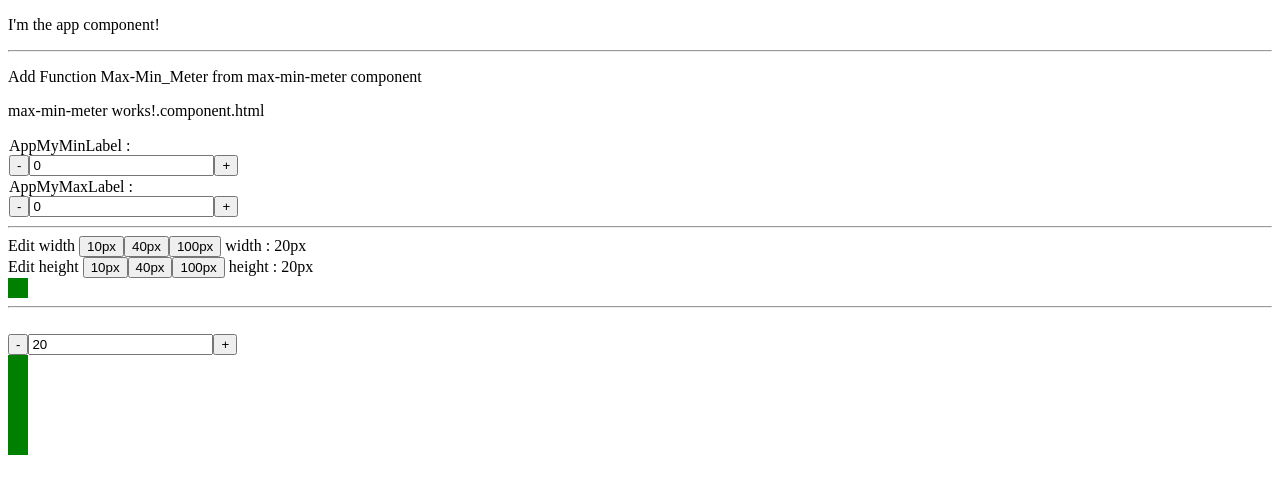
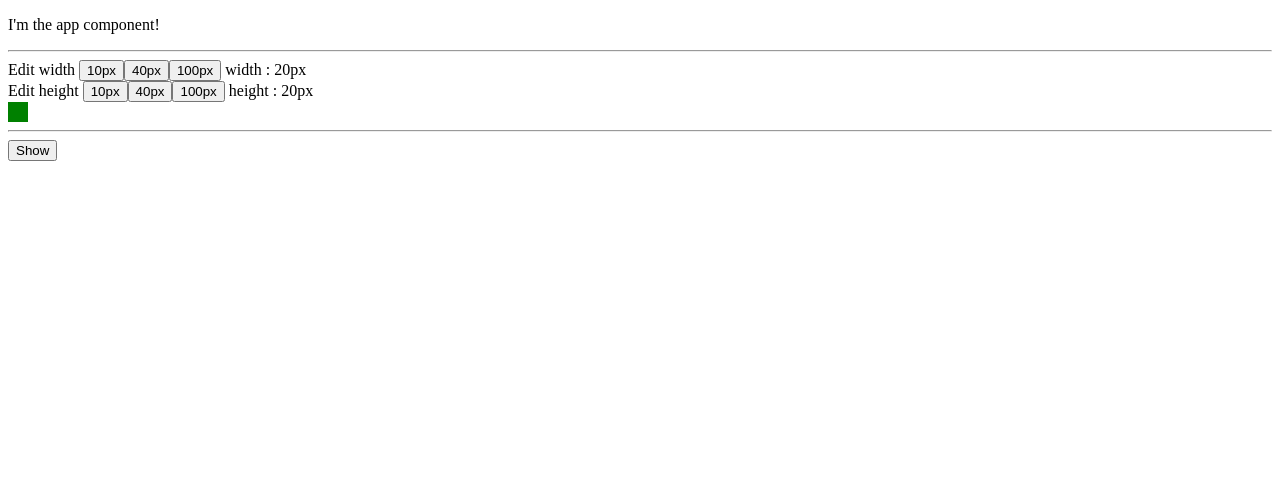
Before and after one commit to Vasutron/learn-angular, an Angular app: page / in a window 1280 px wide. Shown: the top 494 px of the page. Built offline with nearby package versions, Linux system fonts and the light colour scheme.

Commit message:
Fix imports and add conditional rendering for action bar component

```diff
--- a/src/app/action-bar/action-bar.component.ts
+++ b/src/app/action-bar/action-bar.component.ts
@@ -1,10 +1,11 @@
 import { Component, EventEmitter, Input, Output } from '@angular/core';
 import { CommonModule } from '@angular/common';
+import { SqaureFlexComponent } from '../sqaure-flex/sqaure-flex.component';
 
 @Component({
   selector: 'app-action-bar',
   standalone: true,
-  imports: [CommonModule],
+  imports: [CommonModule, SqaureFlexComponent],
   templateUrl: './action-bar.component.html',
   styleUrl: './action-bar.component.scss',
 })
@@ -18,14 +19,16 @@ export class ActionBarComponent {
       this.counter = this.counter - this.step;
       this.numberChange.emit(this.counter);
     }
-    // console.log('ลดค่าครั้งละ :', this.step, "=",this.counter );
   }
 
   increase() {
-    if (this.counter + this.step <= 50) {
+    if (this.counter + this.step <= 100) {
       this.counter = this.counter + this.step;
       this.numberChange.emit(this.counter);
     }
-    // console.log('เพิ่มค่าครั้งละ :', this.step, "=",this.counter);
   }
 }
+
+// <app-action-bar
+// [(counter)]="appCounter">
+// </app-action-bar>
--- a/src/app/app.component.html
+++ b/src/app/app.component.html
@@ -6,7 +6,7 @@
 <br>
 <button type="button" (click)="testClick()">testEventBinding</button> -->
 
-<hr />
+<!-- <hr />
 <P>Add Function Max-Min_Meter from max-min-meter component</P>
 <app-max-min-meter
   [minLabel]="MyminLabel"
@@ -14,7 +14,7 @@
   (maxChange)="doAppMaxChange($event)"
   (minChange)="doAppMinChange($event)">
 
-</app-max-min-meter>
+</app-max-min-meter> -->
 
 
 <hr />
@@ -35,7 +35,10 @@
 </app-sqaure-flex>
 <hr />
 
-<app-action-bar [counter]="appCounter"
-  (numberChange)="appCounter = $event">
-</app-action-bar>
-<app-sqaure-flex [divWidth]="appCounter" ></app-sqaure-flex>
+<div *ngIf="active">
+  <app-action-bar [counter]="appCounter" (numberChange)="appCounter = $event" [step]="10">
+  </app-action-bar>
+
+  <app-sqaure-flex [divWidth]="appCounter"></app-sqaure-flex>
+</div>
+<button type="button" (click)="active=true" >Show</button>
--- a/src/app/app.component.ts
+++ b/src/app/app.component.ts
@@ -22,6 +22,7 @@ export class AppComponent {
 doMaxChange($event: any) {
 throw new Error('Method not implemented.');
 }
+
 doMinChange($event: any) {
 throw new Error('Method not implemented.');
 }
@@ -32,6 +33,8 @@ throw new Error('Method not implemented.');
   MydivHeight = 20;
 
   appCounter = 20;
+
+  active : boolean = false;
 
   testClick() {
     console.log('testEventBinding_Button');
--- a/src/app/max-min-meter/max-min-meter.component.ts
+++ b/src/app/max-min-meter/max-min-meter.component.ts
@@ -1,11 +1,12 @@
 import { Component, Input, Output, EventEmitter } from '@angular/core';
 import { CommonModule } from '@angular/common';
 import { ActionBarComponent } from '../action-bar/action-bar.component';
+import { SqaureFlexComponent } from '../sqaure-flex/sqaure-flex.component';
 
 @Component({
   selector: 'app-max-min-meter',
   standalone: true,
-  imports: [CommonModule, ActionBarComponent],
+  imports: [CommonModule, ActionBarComponent, SqaureFlexComponent],
   templateUrl: './max-min-meter.component.html',
   styleUrl: './max-min-meter.component.scss',
 })
@@ -18,11 +19,9 @@ export class MaxMinMeterComponent {
 
   doMinChange(value: number) {
     this.minChange.emit(value);
-    // console.log('doMinChange from min-meter.component.ts: ', value);
   }
 
   doMaxChange(value: number) {
     this.maxChange.emit(value);
-    // console.log('doMaxChange from max-meter.component.ts: ', value);
   }
 }
```
